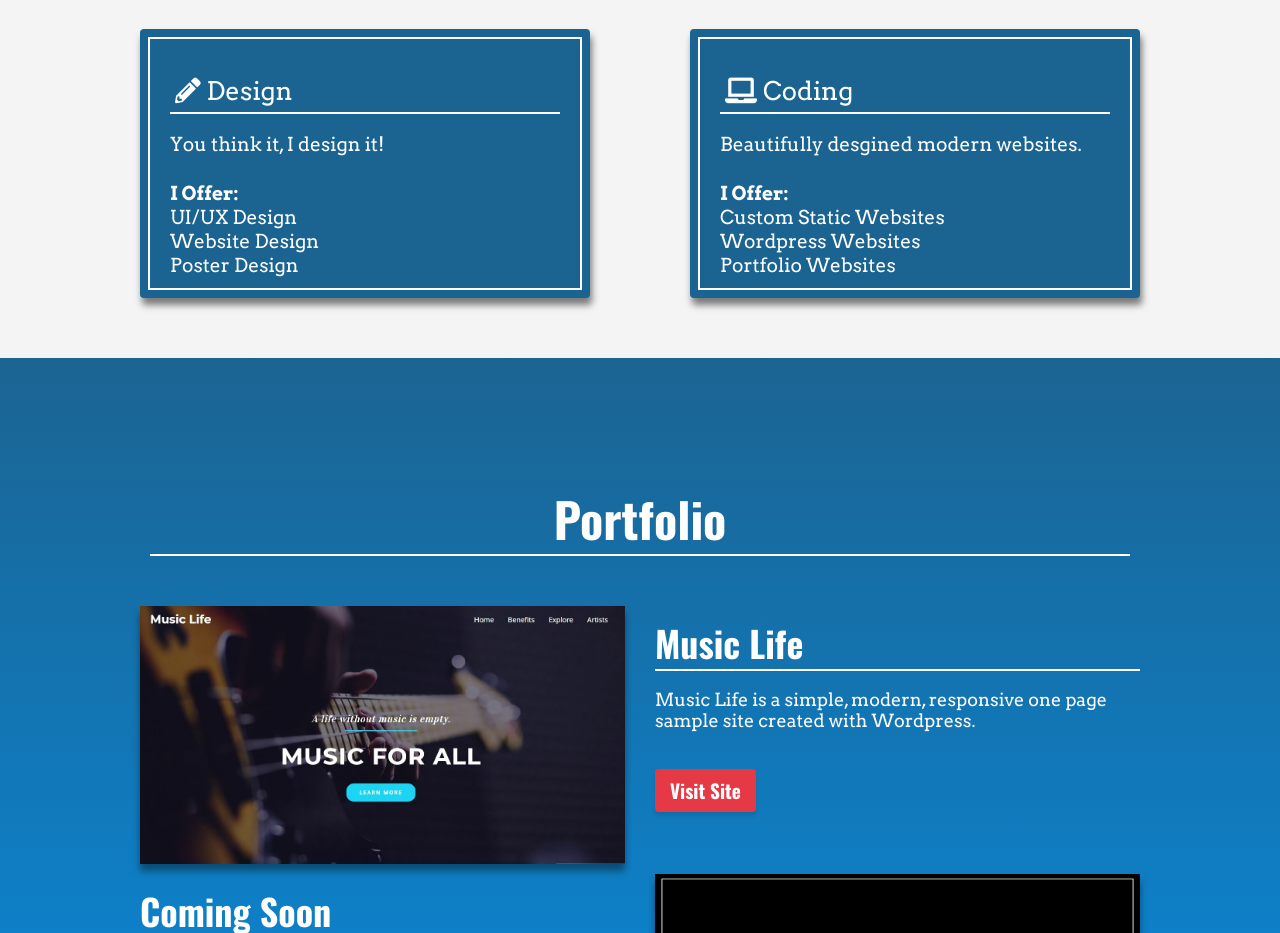
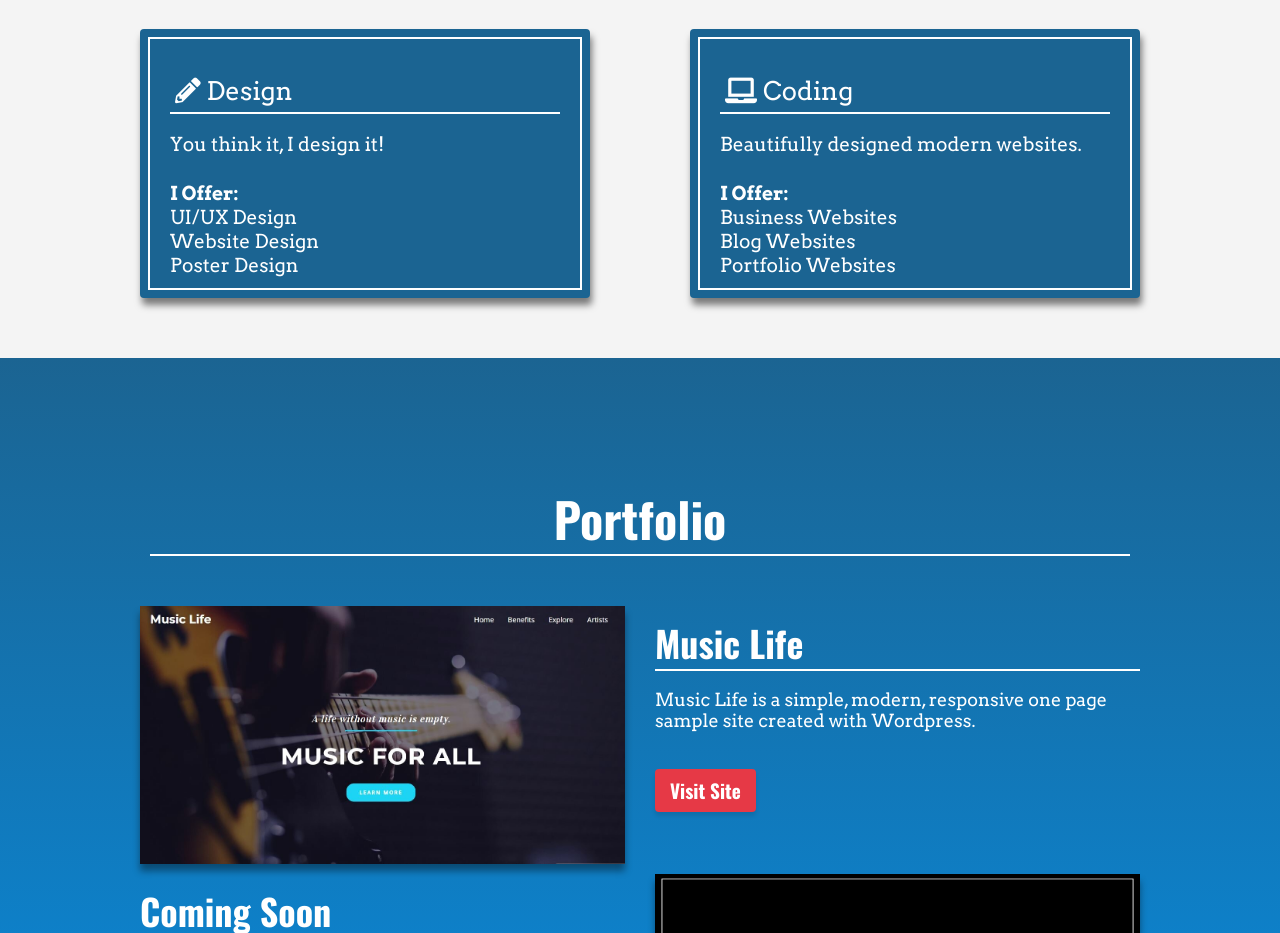
Before and after one commit to omimj/omimj, a plain HTML site: page index.html in a window 1280 px wide. Shown: the part 1540-2473 px from the top of the page. Drawn offline with nearby package versions, Linux system fonts and the light colour scheme.

Commit message:
spelling corrections

```diff
--- a/index.html
+++ b/index.html
@@ -82,11 +82,11 @@
                 <i class="fas fa-laptop"></i>
                 <p class="skT">Coding</p>
             </div>
-            <p>Beautifully desgined modern websites.</p>
+            <p>Beautifully designed modern websites.</p>
             <ul class="skUl">
               <li> <span style="font-weight:700;">I Offer:</span></li>
-              <li>Custom Static Websites</li>
-              <li>Wordpress Websites</li>
+              <li>Business Websites</li>
+              <li>Blog Websites</li>
               <li>Portfolio Websites</li>
             </ul>
           </div>
```
